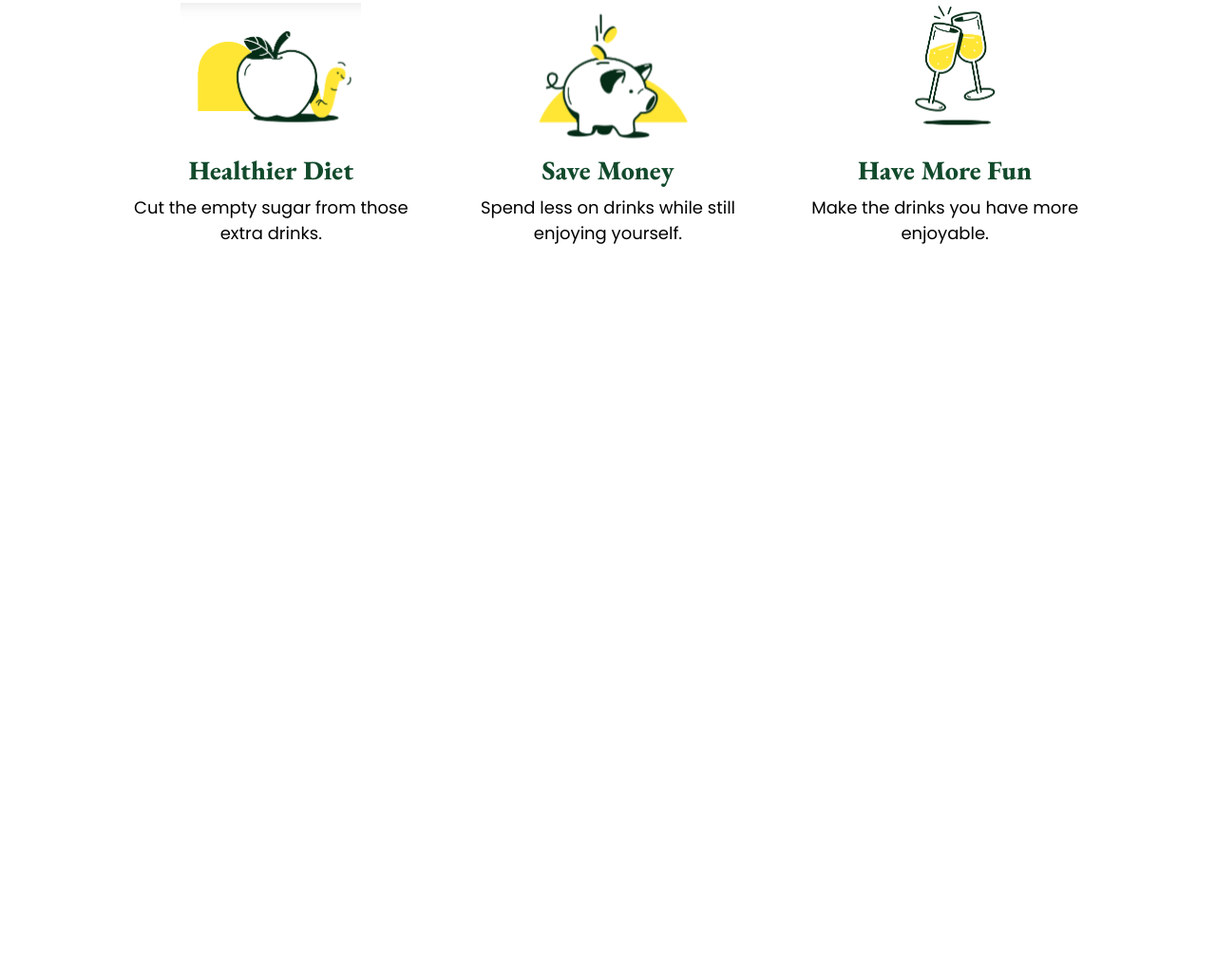
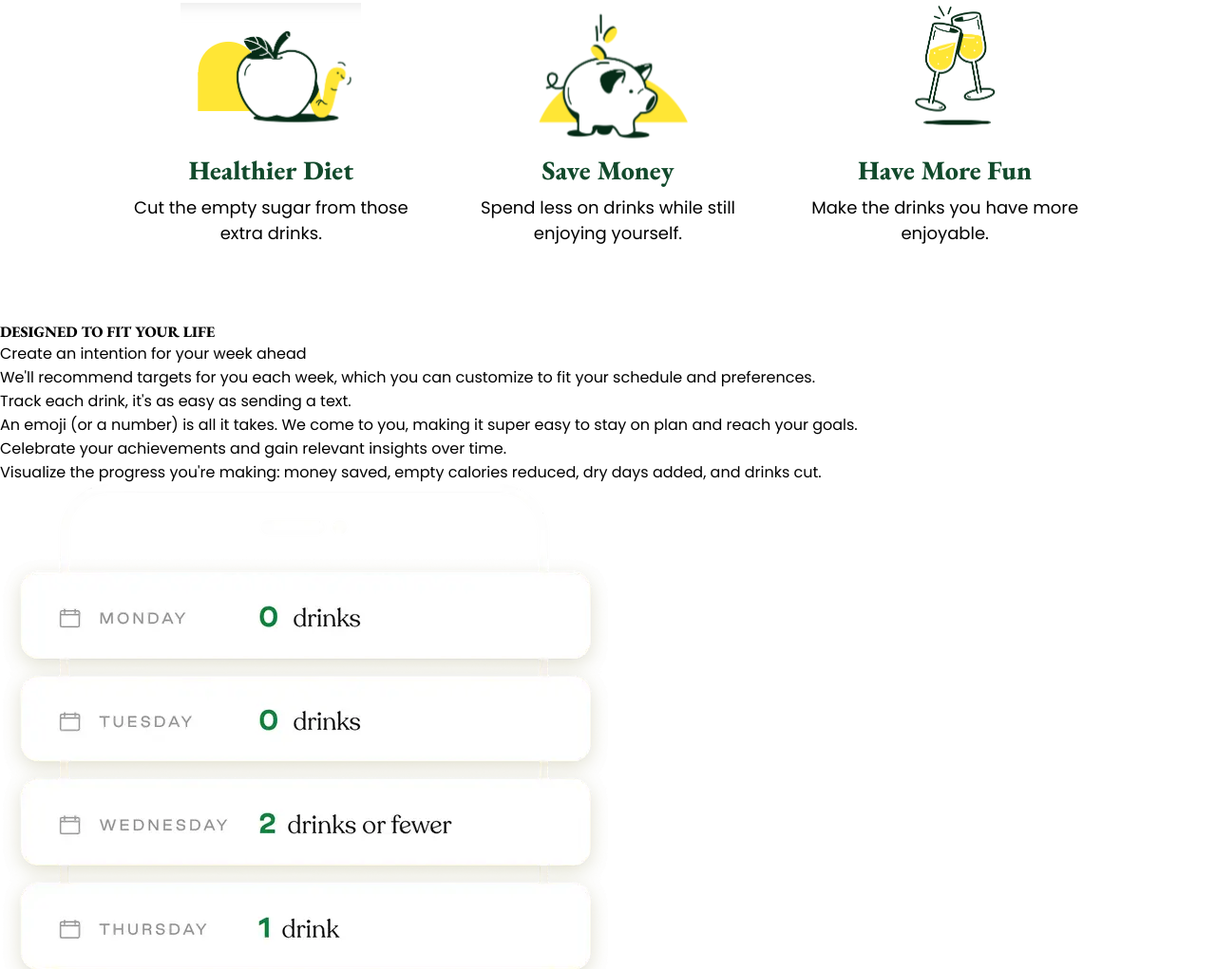
Before and after one commit to AwalaOritsema/gomycode-sunny_side, a plain HTML site: page index.html in a window 1280 px wide. Shown: the part 1299-2320 px from the top of the page at 95% size. Before the commit the page ends 1638 px from the top, so only its background shows below. Drawn offline with nearby package versions, Linux system fonts and the light colour scheme.

Commit message:
html markup for second section

```diff
--- a/index.html
+++ b/index.html
@@ -92,5 +92,46 @@
         </div>
       </div>
     </section>
+
+    <section class="second-section">
+      <article>
+        <h4>DESIGNED TO FIT YOUR LIFE</h4>
+
+        <ul>
+          <li>
+            <p>Create an intention for your week ahead</p>
+
+            <p>
+              We'll recommend targets for you each week, which you can customize
+              to fit your schedule and preferences.
+            </p>
+          </li>
+
+          <li>
+            <p>Track each drink, it's as easy as sending a text.</p>
+
+            <p>
+              An emoji (or a number) is all it takes. We come to you, making it
+              super easy to stay on plan and reach your goals.
+            </p>
+          </li>
+
+          <li>
+            <p>
+              Celebrate your achievements and gain relevant insights over time.
+            </p>
+
+            <p>
+              Visualize the progress you're making: money saved, empty calories
+              reduced, dry days added, and drinks cut.
+            </p>
+          </li>
+        </ul>
+      </article>
+
+      <div>
+        <img src="images/drink_tracking.webp" alt="Lady on phone" />
+      </div>
+    </section>
   </body>
 </html>
--- a/style.css
+++ b/style.css
@@ -22,7 +22,7 @@ h6 {
 .header {
   position: fixed;
   top: 0;
-  z-index: 99;
+  z-index: 1;
   width: 100%;
   display: flex;
   justify-content: space-between;
```
